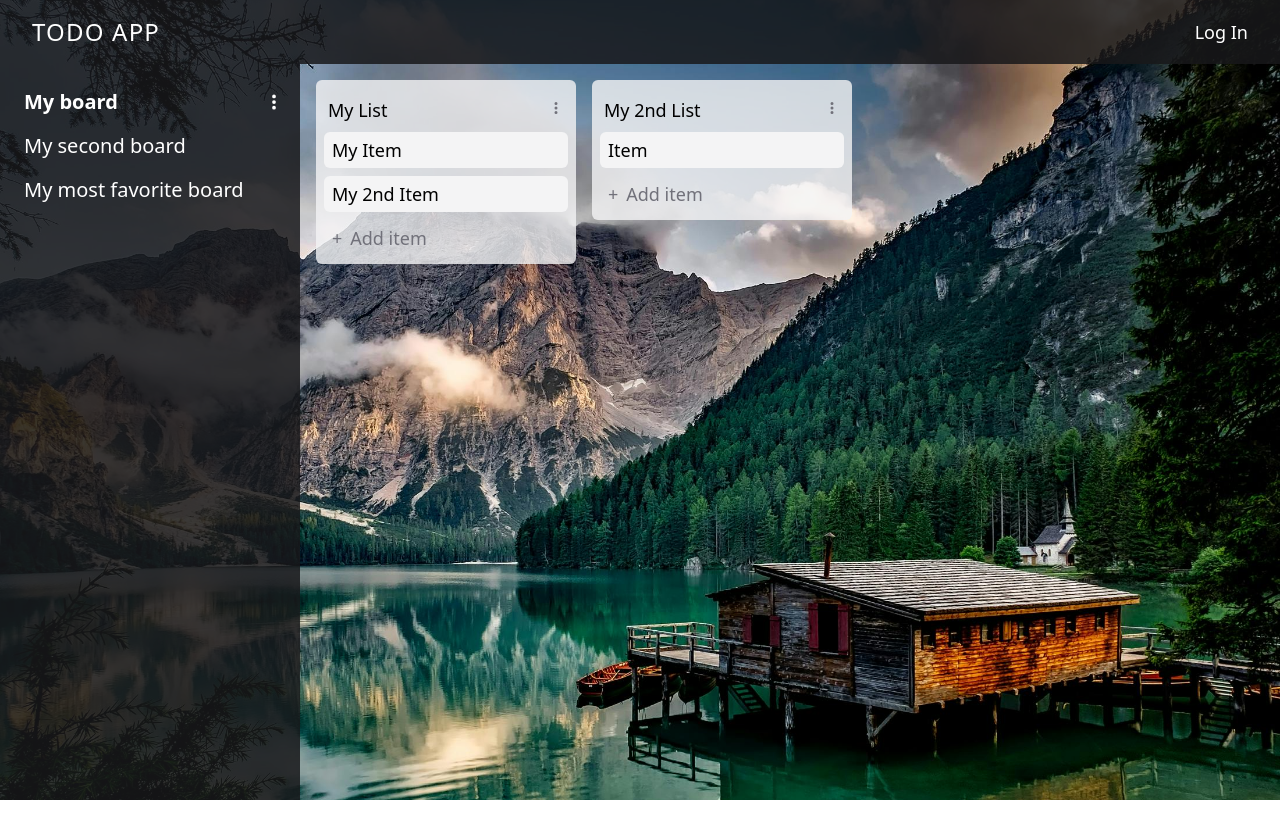
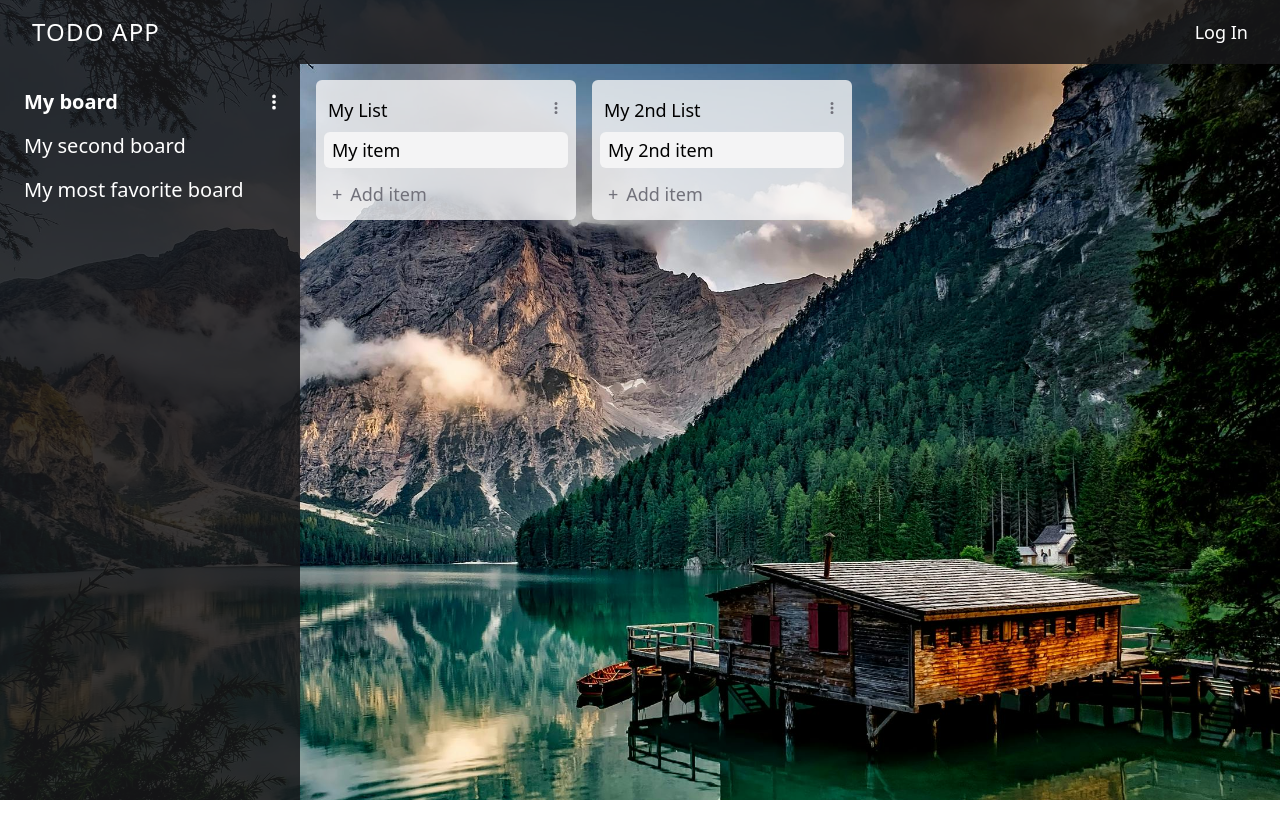
Before and after one commit to leyuh/leyuhs-next-todo-app, a Next.js app: page /0 in a window 1280 px wide. Shown: the top 838 px of the page. Built offline with nearby package versions, Linux system fonts and the light colour scheme.

Commit message:
connect db

```diff
--- a/package.json
+++ b/package.json
@@ -9,9 +9,11 @@
     "lint": "next lint"
   },
   "dependencies": {
+    "dotenv": "^16.4.5",
+    "mongoose": "^8.8.1",
+    "next": "15.0.3",
     "react": "19.0.0-rc-66855b96-20241106",
-    "react-dom": "19.0.0-rc-66855b96-20241106",
-    "next": "15.0.3"
+    "react-dom": "19.0.0-rc-66855b96-20241106"
   },
   "devDependencies": {
     "postcss": "^8",
--- a/src/app/[boardId]/page.jsx
+++ b/src/app/[boardId]/page.jsx
@@ -3,10 +3,12 @@ import Image from "next/image";
 
 import BoardNav from "@/components/BoardNav";
 import List from "@/components/List";
+import EditItem from "@/components/EditItem";
 
-const BoardPage = async ({ params }) => {
+const BoardPage = async ({ params, searchParams }) => {
 
     const { boardId } = await params;
+    const { i } = await searchParams || null;
 
     const boardsData = [
         {
@@ -37,43 +39,44 @@ const BoardPage = async ({ params }) => {
             id: 0,
             boardId: 0,
             title: "My List",
-            items: [
-                {
-                    id: 0,
-                    title: "My Item",
-                    desc: "Description"
-                },
-                {
-                    id: 1,
-                    title: "My 2nd Item",
-                    desc: "Description"
-                },
-            ]
         },
         {
             id: 1,
             boardId: 0,
             title: "My 2nd List",
-            items: [
-                {
-                    id: 2,
-                    title: "Item",
-                    desc: "Description"
-                },
-            ]
         },
     ]
 
+    const itemsData = [
+        {
+            id: 0,
+            title: "My item",
+            description: "Description",
+            boardId: 0,
+            listId: 0,
+        },
+        {
+            id: 1,
+            title: "My 2nd item",
+            description: "Description",
+            boardId: 0,
+            listId: 1,
+        },
+    ]
 
     console.log(boardId);
 
-    return <div className="flex">
-        <Image src={boardsData.filter(b => b.id == boardId)[0].bgImage} priority quality={100} alt="" sizes="100%" fill className="absolute object-cover" />
-        <BoardNav boardsData={boardsData} selectedBoardId={boardId} />
-        <div className="flex gap-4 p-4 top-8 md:top-0 relative overflow-x-scroll h-[100vh]">
-            {listsData.filter(l => l.boardId == boardId).map((l, i) => <List key={i} listData={l} />)}
+    return <>
+        <div className="flex">
+            <Image src={boardsData.filter(b => b.id == boardId)[0].bgImage} priority quality={100} alt="" sizes="100%" fill className="absolute object-cover" />
+            <BoardNav boardsData={boardsData} selectedBoardId={boardId} />
+            <div className="flex gap-4 p-4 top-8 md:top-0 relative overflow-x-scroll h-[100vh]">
+                {listsData.filter(l => l.boardId == boardId).map((l, i) => <List key={i} listData={l} itemsData={itemsData} />)}
+            </div>
         </div>
-    </div>
+
+        {i != null && i != undefined && <EditItem listsData={listsData} />}
+    </>
 }
 
 export default BoardPage;
--- /dev/null
+++ b/src/app/api/boards/route.js
@@ -0,0 +1,2 @@
+import connectDB from "@/config/database";
+import BoardModel from "@/components/Board";
--- /dev/null
+++ b/src/app/models/Board.js
@@ -0,0 +1,12 @@
+import { model, models, Schema, Types } from "mongoose";
+
+const boardSchema = new Schema({
+    title: String,
+    backgroundImage: String,
+    isStarred: Boolean,
+    userId: Types.ObjectId
+}, { timestamps: true });
+
+const BoardModel = models?.Board || model("Board", boardSchema);
+
+export default BoardModel;
--- /dev/null
+++ b/src/app/models/Item.js
@@ -0,0 +1,12 @@
+import { model, models, Schema, Types } from "mongoose";
+
+const itemSchema = new Schema({
+    title: String,
+    description: String,
+    boardId: Types.ObjectId,
+    listId: Types.ObjectId
+}, { timestamps: true });
+
+const Item = models?.Item || model("Item", itemSchema);
+
+export default Item;
--- /dev/null
+++ b/src/app/models/List.js
@@ -0,0 +1,10 @@
+import { model, models, Schema, Types } from "mongoose";
+
+const listSchema = new Schema({
+    title: String,
+    boardId: Types.ObjectId
+}, { timestamps: true });
+
+const List = models?.List || model("List", listSchema);
+
+export default List;
--- a/src/app/page.js
+++ b/src/app/page.js
@@ -3,9 +3,21 @@ import Image from "next/image";
 import SearchBar from "@/components/SearchBar";
 import Board from "@/components/Board";
 
-export default function Home() {
+import BoardModel from "./models/Board";
+import connectDB from "@/config/database";
 
-  const boardsData = [
+
+export default async function Home() {
+
+  const getBoards = async () => {
+    await connectDB();
+    const boardsData = await BoardModel.find();
+
+    return boardsData;
+  }
+
+  const boardsData = await getBoards();
+  /*const boardsData = [
     {
       id: 0,
       title: "My board",
@@ -27,7 +39,7 @@ export default function Home() {
       isStarred: true,
       userId: "000",
     }
-  ]
+  ]*/
 
   return <div className="p-2 md:p-4 px-4 md:px-8 md:mt-8">
     <div>
@@ -45,6 +57,7 @@ export default function Home() {
 
       <div className="flex flex-wrap gap-2 md:gap-4 mt-4 w-full justify-center sm:justify-start">
         {boardsData.map((b, i) => <Board key={i} boardData={b} />)}
+        <button className="relative w-[120px] h-[120px] md:w-[150px] md:h-[150px] flex-shrink-0 rounded-lg overflow-hidden bg-zinc-100">Add New</button>
       </div>
     </div>
   </div>
--- /dev/null
+++ b/src/components/EditItem.jsx
@@ -0,0 +1,52 @@
+"use client"
+
+import { useSearchParams, useRouter } from 'next/navigation'
+import { Close } from './Icons'
+
+const TEMP_ITEM_DATA = {
+    id: 0,
+    title: "My Item",
+    description: "This is my description",
+    boardId: 0,
+    listId: 0
+}
+
+const EditItem = ({ listsData }) => {
+    const searchParams = useSearchParams();
+    const router = useRouter();
+
+    const itemId = searchParams.get("i");
+
+    const handleItemSubmit = (e) => {
+        e.preventDefault();
+        console.log("!");
+    }
+
+    if (!itemId) return "error";
+
+    return <>
+        <div className="fixed w-full h-full z-20 top-0 right-0 bg-black bg-opacity-75" />
+        <div className="p-4 w-[300px] py-6 md:w-[420px] md:text-lg rounded-md bg-zinc-100 bg-opacity-80 absolute top-20 z-20" style={{
+            left: "50%",
+            transform: "translate(-50%)",
+        }}>
+            <form onSubmit={handleItemSubmit}>
+
+                <div className="flex justify-between gap-4">
+                    <input type="text" className="bg-transparent text-lg md:text-xl" defaultValue={TEMP_ITEM_DATA.title} placeholder="" />
+                    <button type="button text-zinc-500" onClick={() => {
+                        router.back();
+                    }}><Close /></button>
+                </div>
+
+
+                <div className="mt-4">
+                    <p className="text-md text-zinc-500">Description</p>
+                    <textarea className="w-full h-40 px-2 py-1 rounded-sm" placeholder={"Describe your item here..."} defaultValue={TEMP_ITEM_DATA.description} />
+                </div>
+            </form>
+        </div>
+    </>
+}
+
+export default EditItem;
--- a/src/components/Icons.jsx
+++ b/src/components/Icons.jsx
@@ -49,7 +49,12 @@ export const Trash = ({ dimensions }) => {
 
 export const EllipsisVertical = ({ dimensions }) => {
     return <svg xmlns="http://www.w3.org/2000/svg" viewBox="0 0 16 16" fill="currentColor" className={dimensions ? dimensions : "size-6"}>
-    <path d="M8 2a1.5 1.5 0 1 1 0 3 1.5 1.5 0 0 1 0-3ZM8 6.5a1.5 1.5 0 1 1 0 3 1.5 1.5 0 0 1 0-3ZM9.5 12.5a1.5 1.5 0 1 0-3 0 1.5 1.5 0 0 0 3 0Z" />
-  </svg>
+        <path d="M8 2a1.5 1.5 0 1 1 0 3 1.5 1.5 0 0 1 0-3ZM8 6.5a1.5 1.5 0 1 1 0 3 1.5 1.5 0 0 1 0-3ZM9.5 12.5a1.5 1.5 0 1 0-3 0 1.5 1.5 0 0 0 3 0Z" />
+    </svg>
+}
 
+export const Close = () => {
+    return <svg xmlns="http://www.w3.org/2000/svg" viewBox="0 0 24 24" fill="currentColor" className="size-6">
+        <path fillRule="evenodd" d="M5.47 5.47a.75.75 0 0 1 1.06 0L12 10.94l5.47-5.47a.75.75 0 1 1 1.06 1.06L13.06 12l5.47 5.47a.75.75 0 1 1-1.06 1.06L12 13.06l-5.47 5.47a.75.75 0 0 1-1.06-1.06L10.94 12 5.47 6.53a.75.75 0 0 1 0-1.06Z" clipRule="evenodd" />
+    </svg>
 }
--- a/src/components/Item.jsx
+++ b/src/components/Item.jsx
@@ -1,8 +1,15 @@
 "use client"
 
+import { useRouter } from 'next/navigation'
+
 const Item = ({ itemData }) => {
+
+    const router = useRouter();
+
     return <li className="bg-zinc-100 px-2 py-1 rounded-md mt-2">
-        <p>{itemData.title}</p>
+        <button className="w-full text-left" onClick={() => {
+            router.push(`?i=${itemData.id}`)
+        }}>{itemData.title}</button>
     </li>
 }
 
--- a/src/components/List.jsx
+++ b/src/components/List.jsx
@@ -3,14 +3,14 @@
 import Item from "./Item";
 import { EllipsisVertical } from "./Icons";
 
-const List = ({ listData }) => {
+const List = ({ listData, itemsData }) => {
     return <div className="flex text-lg flex-col p-2 w-[260px] rounded-md bg-zinc-100 bg-opacity-80 flex-shrink-0 h-min">
         <div className="flex justify-between items-center ml-1 mt-2">
             <h3 className="">{listData.title}</h3>
             <button className="text-zinc-500 p-1 -mt-1"><EllipsisVertical dimensions="size-4" /></button>
         </div>
         <ul>
-            {listData.items.map((item, i) => <Item key={i} itemData={item} />)}
+            {itemsData.filter(item => item.listId == listData.id).map((item, i) => <Item key={i} itemData={item} />)}
             <li className="px-2 py-1 mt-2 text-zinc-500">
                 <button className="flex gap-2">
                     +
--- /dev/null
+++ b/src/config/database.js
@@ -0,0 +1,17 @@
+import mongoose from "mongoose";
+
+const connectDB = async () => {
+    if (mongoose.connections[0].readyState) {
+        return true;
+    }
+
+    try {
+        await mongoose.connect(process.env.MONGO_URI);
+        console.log('Mongodb connected')
+        return true;
+    } catch (error) {
+        console.log(error)
+    }
+}
+
+export default connectDB;
```
Also changed, not shown: 2 other files (tests, documents, lock files or other folders).
